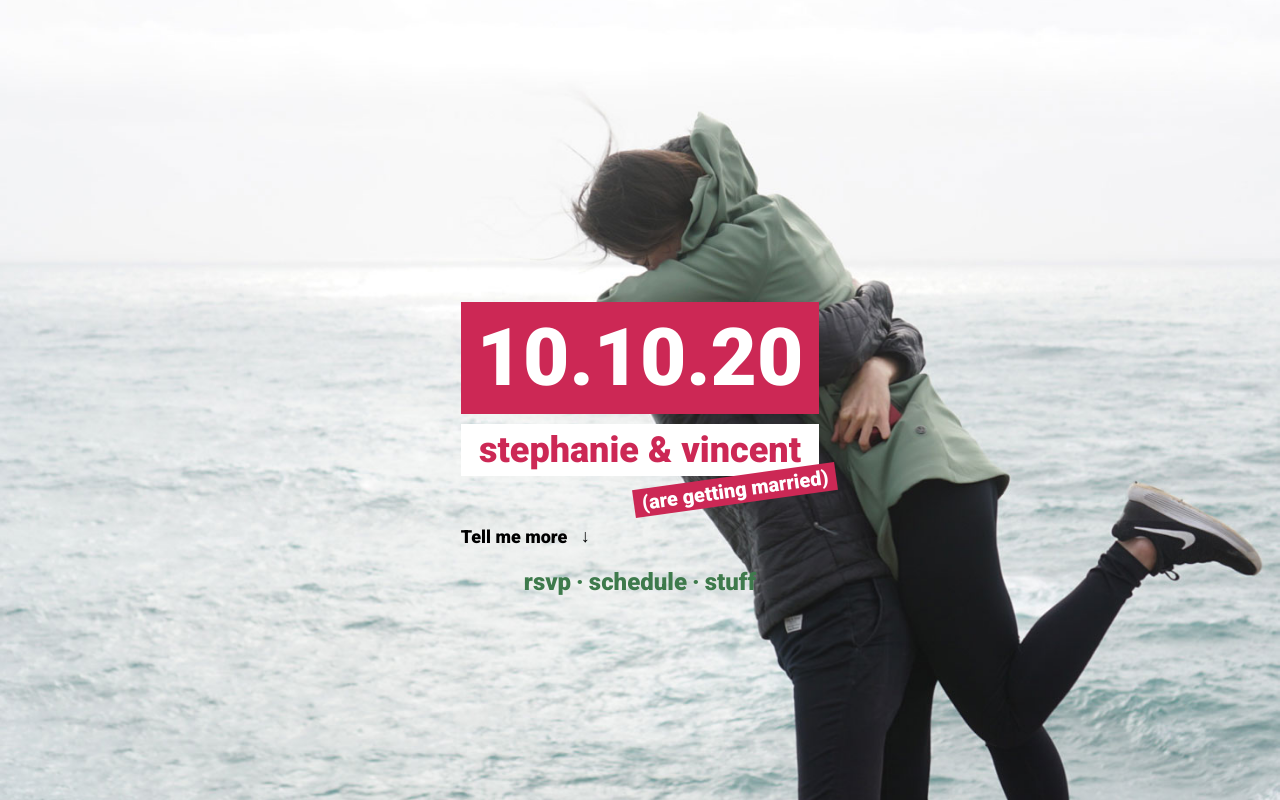
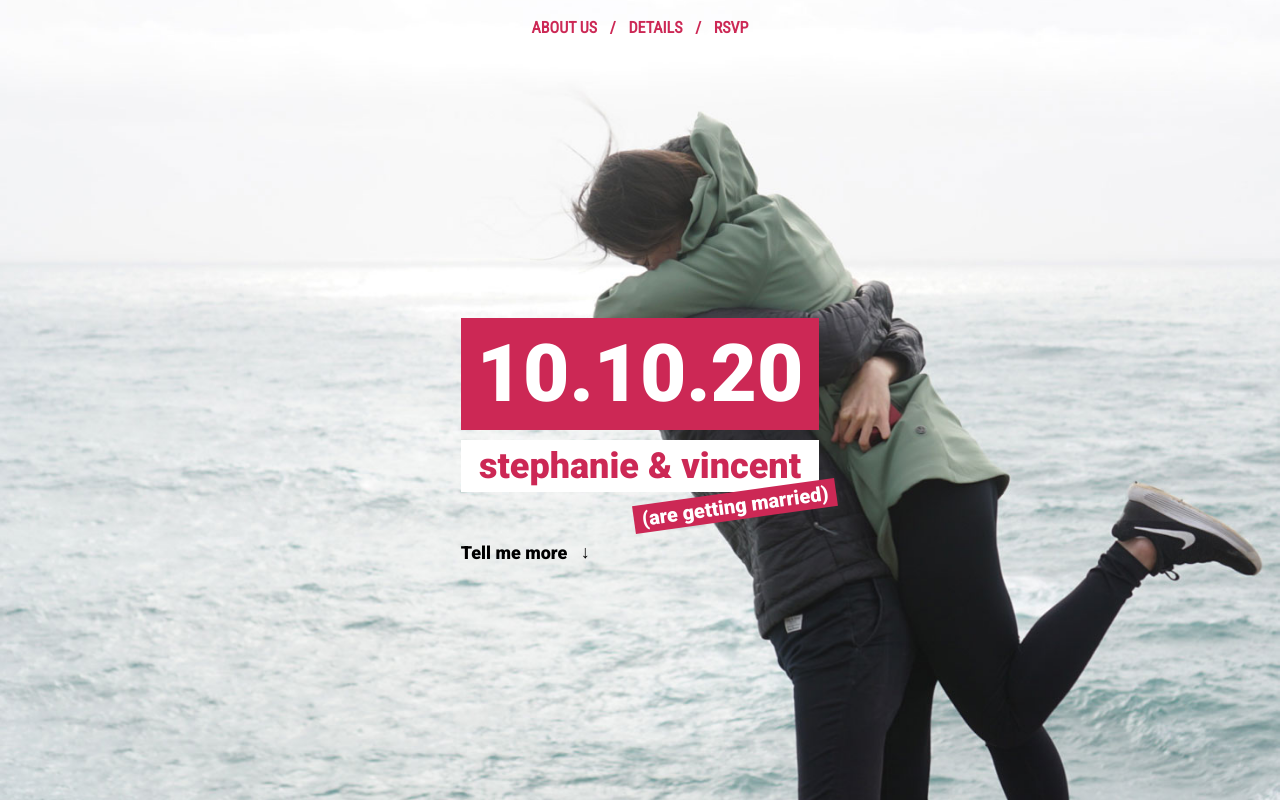
Before and after one commit to vsiao/yeunglovin, a React (Create React App) app: page / in a window 1280 px wide. Built offline with nearby package versions, Linux system fonts and the light colour scheme.

Commit message:
Update links

```diff
--- a/src/App.css
+++ b/src/App.css
@@ -19,7 +19,7 @@ body {
 .Splash-wrapper {
   display: flex;
   flex-direction: column;
-  margin-top: 15vh;
+  margin-top: 10vh;
   text-align: center;
 }
 
@@ -66,27 +66,34 @@ body {
 }
 
 .Splash-nav {
-  font-size: 24px;
+  top: 20px;
+  font-family: 'Roboto Condensed', Arial, sans-serif;
+  font-size: 16px;
   list-style: none;
+  margin: 0;
   padding: 0;
+  position: absolute;
 }
 
 .Splash-navItem {
   display: inline;
 }
 .Splash-navItem:not(:first-child)::before {
-  color: #3e7a4c;
-  content: '·';
+  color: #cc2855;
+  content: ' / ';
   font-weight: 600;
   margin: 0 5px;
 }
 
 .Splash-navLink {
-  color: #3e7a4c;
+  color: #cc2855;
   font-weight: 600;
+  padding: 2px 4px;
   text-decoration: none;
+  text-transform: uppercase;
 }
 .Splash-navLink:hover {
+  background-color: #fff;
   text-decoration: underline;
 }
 
--- a/src/App.js
+++ b/src/App.js
@@ -24,18 +24,18 @@ function App() {
           </div>
           <ul className="Splash-nav">
             <li className="Splash-navItem">
-              <Link to="/rsvp" className="Splash-navLink">
-                rsvp
+              <Link to="/us" className="Splash-navLink">
+                About us
               </Link>
             </li>
             <li className="Splash-navItem">
-              <Link to="/schedule" className="Splash-navLink">
-                schedule
+              <Link to="/details" className="Splash-navLink">
+                Details
               </Link>
             </li>
             <li className="Splash-navItem">
-              <Link to="/stuff" className="Splash-navLink">
-                stuff
+              <Link to="/rsvp" className="Splash-navLink">
+                RSVP
               </Link>
             </li>
           </ul>
```
